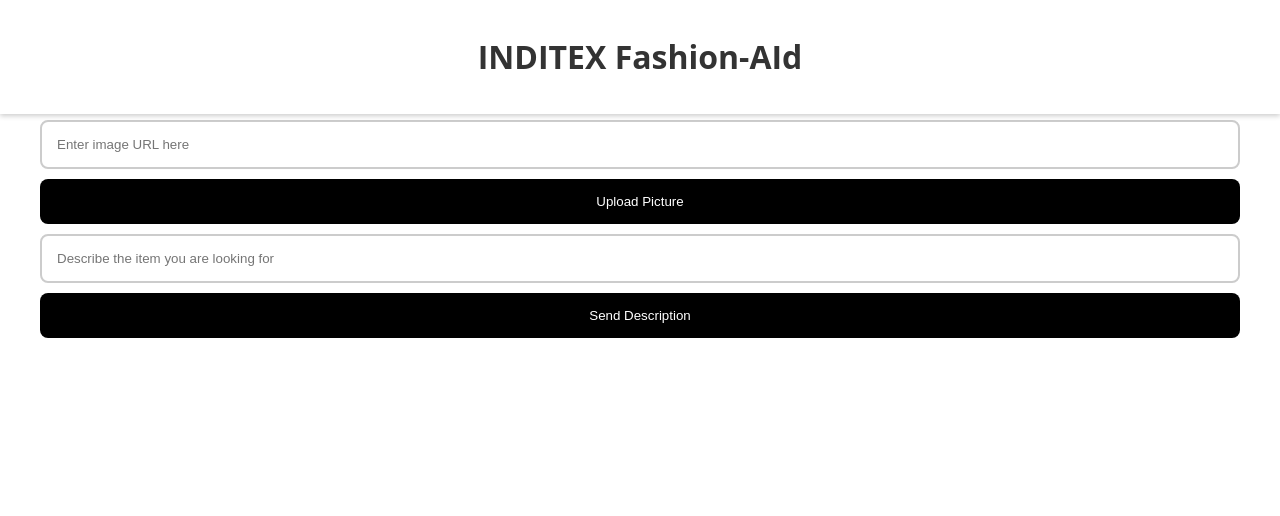
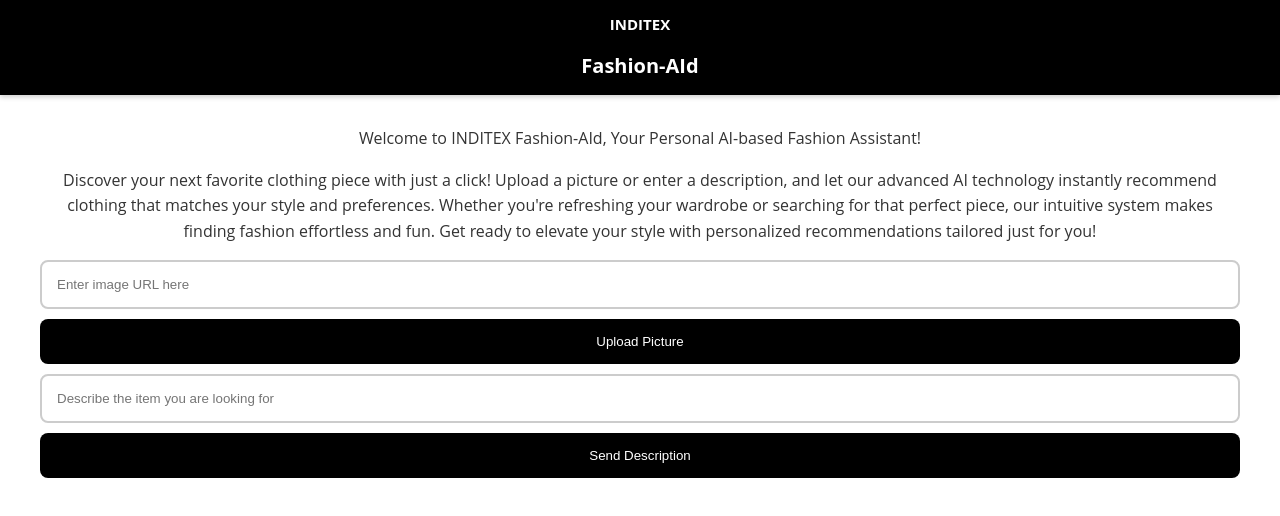
Before and after one commit to Barathaner/HackUPC, a React (Create React App) app in the folder frontend/my-app/: page / in a window 1280 px wide. Shown: the top 516 px of the page. Built offline with nearby package versions, Linux system fonts and the light colour scheme.

Commit message:
update FE

```diff
--- a/frontend/my-app/src/App.css
+++ b/frontend/my-app/src/App.css
@@ -57,18 +57,63 @@
   left: 0;
   right: 0;
   /* Ensures the header extends full width */
-  background-color: white;
+  background-color: #000000;
+  color: #ffffff;
   /* Background color for better readability */
   z-index: 1000;
   /* Keeps the header above other content */
-  padding: 10px 0;
+  padding: 0;
   box-shadow: 0 2px 5px rgba(0, 0, 0, 0.2);
   /* Optional shadow for visual depth */
   text-align: center;
   /* Centers the title in the header */
+  justify-content: space-between;
+  /* Space elements out between sides */
+  align-items: center;
+  /* Vertical alignment */
 }
 
 .content-container {
   padding-top: 70px;
   /* Space to ensure content isn't hidden under the header */
 }
+
+.fixed-header h1 {
+  margin: 5;
+  padding: 0;
+  /* Removes any default margins */
+  font-size: 20px;
+  /* Adjust font size as needed */
+}
+
+.fixed-header h2 {
+  margin: 5;
+  padding: 0;
+  font-size: 15px;
+}
+
+.help-popup {
+  position: fixed;
+  top: 50px;
+  /* Below the header */
+  width: 300px;
+  background-color: #ffffff;
+  box-shadow: 0 4px 8px rgba(0, 0, 0, 0.25);
+  padding: 15px;
+  z-index: 1010;
+  /* Higher than the header to avoid overlap issues */
+  border-radius: 5px;
+}
+
+.help-popup p {
+  margin: 0 0 10px 0;
+}
+
+.help-popup button {
+  all: unset;
+  color: black;
+  font-weight: bold;
+  cursor: pointer;
+  margin: 5;
+  padding: 0;
+}
--- a/frontend/my-app/src/Dashboard.js
+++ b/frontend/my-app/src/Dashboard.js
@@ -35,7 +35,7 @@
         setDisplayImageUrl(imageUrl);
         console.log('Image URL set:', imageUrl);
 
-        axios.post('http://localhost:5001/api/match-image', { url: imageUrl, n: 3 })
+        axios.post('http://localhost:5001/api/match-image', { url: imageUrl, n: 6 })
             .then(response => {
                 console.log('Image URL sent successfully:', response.data);
                 setImageData(response.data);
@@ -57,7 +57,7 @@
         console.log('Description set:', description);
 
         // Send description to the backend
-        axios.post('http://localhost:5001/api/match-prompt', { prompt: description, n: 3 })
+        axios.post('http://localhost:5001/api/match-prompt', { prompt: description, n: 6 })
             .then(response => {
                 console.log('Description sent successfully:', response.data);
                 setImageData(response.data);
@@ -70,10 +70,13 @@
     return (
         <div>
             <header className="fixed-header">
-                <h1>INDITEX Fashion-AId</h1>
+                <h2>INDITEX</h2>
+                <h1>Fashion-AId</h1>
             </header>
 
             <div className="content-container">
+                <p>Welcome to INDITEX Fashion-AId, Your Personal AI-based Fashion Assistant!</p>
+                <p>Discover your next favorite clothing piece with just a click! Upload a picture or enter a description, and let our advanced AI technology instantly recommend clothing that matches your style and preferences. Whether you're refreshing your wardrobe or searching for that perfect piece, our intuitive system makes finding fashion effortless and fun. Get ready to elevate your style with personalized recommendations tailored just for you!</p>
 
                 <input
                     type="text"
```
